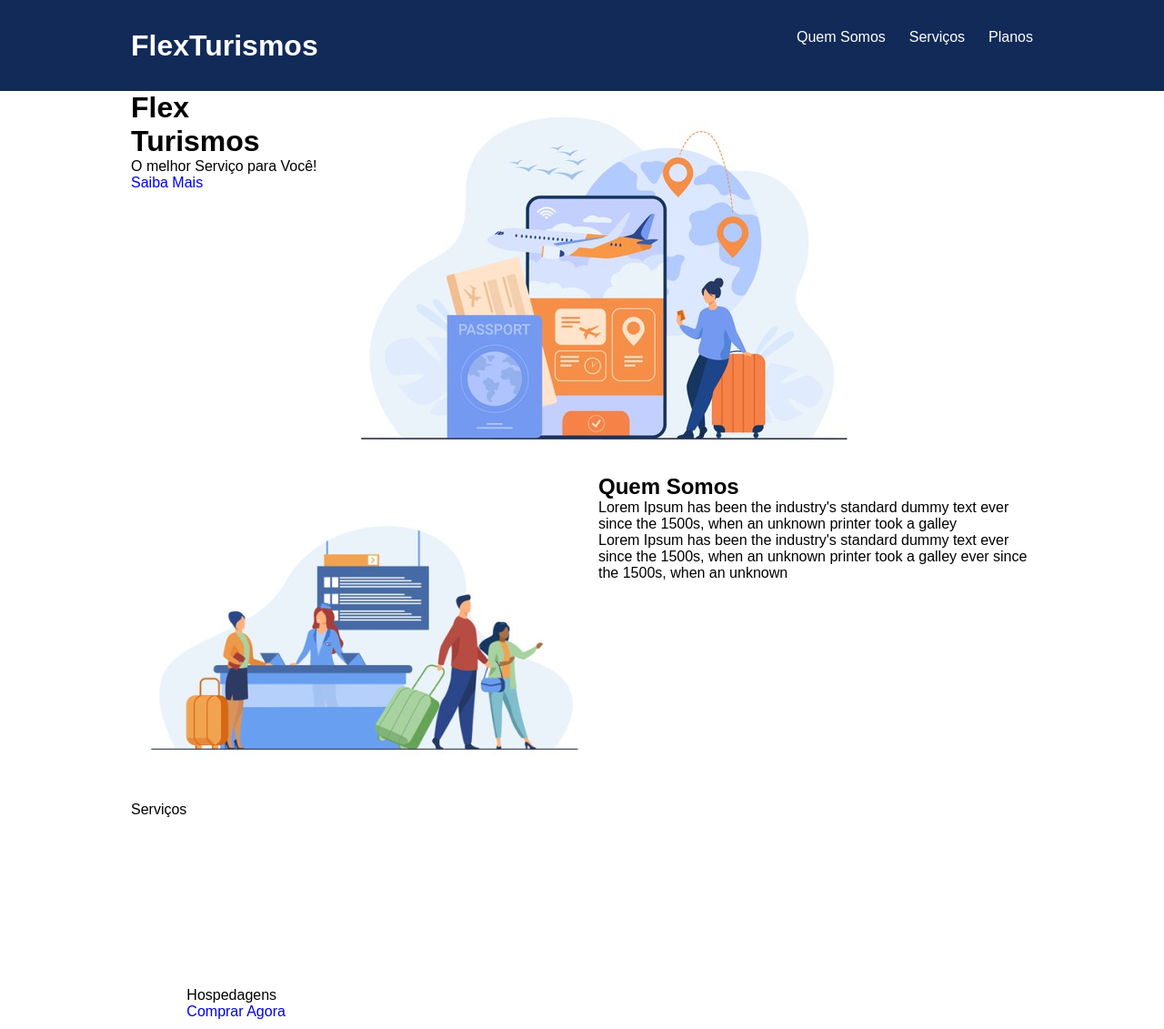
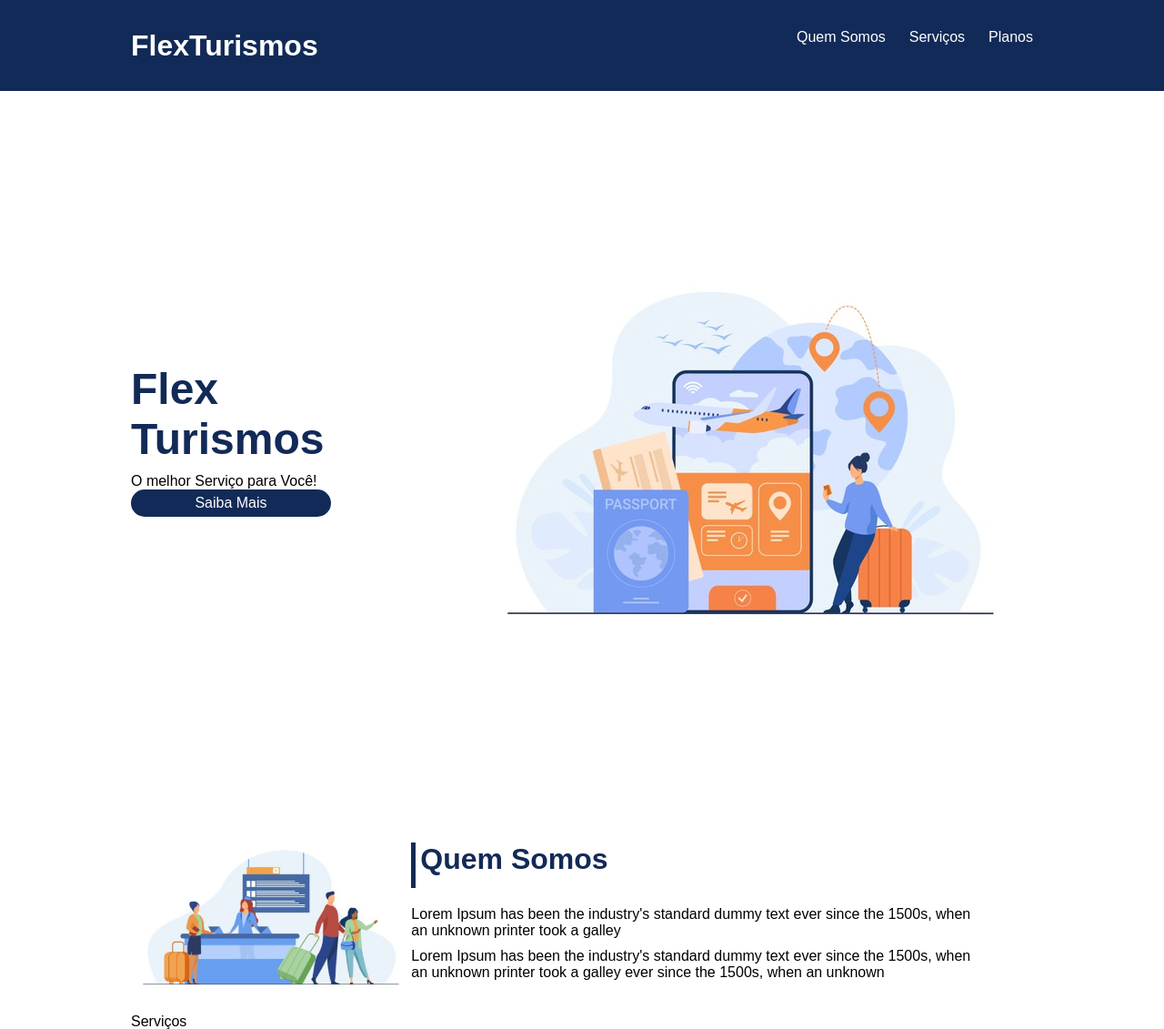
Before and after one commit to tiagogoveia/landing_page-flexbox, a plain HTML site: page index.html in a window 1280 px wide. Shown: the top 1131 px of the page at 91% size. Drawn offline with Linux system fonts and the light colour scheme.

Commit message:
first part body done

```diff
--- a/index.html
+++ b/index.html
@@ -22,9 +22,9 @@
 
   </header>
 
-    <div class="flex-container apresentação" >
+    <div class="flex-container apresentacao" >
 
-           <div>
+           <div class="texto-apresentacao">
                 <h1>Flex <br> Turismos </h1>
                  <p>O melhor Serviço para Você!</p>
                  <a href="#"> Saiba Mais</a>
@@ -35,16 +35,16 @@
 
    </div>
 
-<div class="flex-container">
-    <div> <img src="/images/1-quem-somos.png" alt=""> </div>
+<div class="flex-container" id="quem-somos">
 
        <div>
             <h2>Quem Somos</h2>
             <p>Lorem Ipsum has been the industry's standard dummy text ever since the 1500s, when an unknown printer took a galley </p>
 
            <p>Lorem Ipsum has been the industry's standard dummy text ever since the 1500s, when an unknown printer took a galley  ever since the 1500s, when an unknown  </p>
+       </div>
 
-       </div>
+       <div> <img src="/images/1-quem-somos.png" alt="balcão de atendimento"> </div>
 </div>
 
 <div class="flex-container">
--- a/style.css
+++ b/style.css
@@ -13,6 +13,11 @@ ul{
 
 a {
     text-decoration: none;
+}
+
+div img{
+    display: block;
+    width: 100%;
 }
 
 .flex-container {
@@ -46,3 +51,59 @@ header .menu{
 
     justify-content: space-between;
 }
+
+.apresentacao{
+ height: 100vh;
+ align-items: center;
+ justify-content: space-between;
+}
+
+.apresentacao .texto-apresentacao{
+    min-height: 200px;
+}
+.texto-apresentacao h1{
+color: #122a57;
+font-size: 48px;
+margin-bottom: 10px;
+}
+
+.texto-apresentacao a{
+    background-color: #122a57;
+    color: #fff;
+    text-align: center;
+    border-radius: 40px;
+    width: 220px;
+    display: block;
+    height: 30px;
+    line-height: 30px;
+}
+
+#quem-somos{
+
+    flex-direction: row-reverse;
+    align-items: center;
+    justify-content: space-between;
+}
+
+#quem-somos h2{
+
+    font-size: 32px;
+    color: #122a57;
+    display: flex;
+    margin-bottom: 20px;
+}
+#quem-somos p{
+    margin-bottom: 10px;
+    width: 90%;
+}
+
+
+#quem-somos h2::before{
+    content: "";
+    height: 50px;
+    width: 5px;
+    margin-right:5px ;
+    background-color: #122a57;
+    position: relative;
+
+}
```
